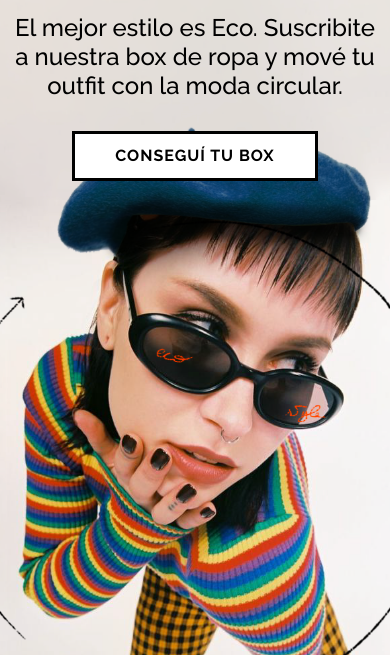
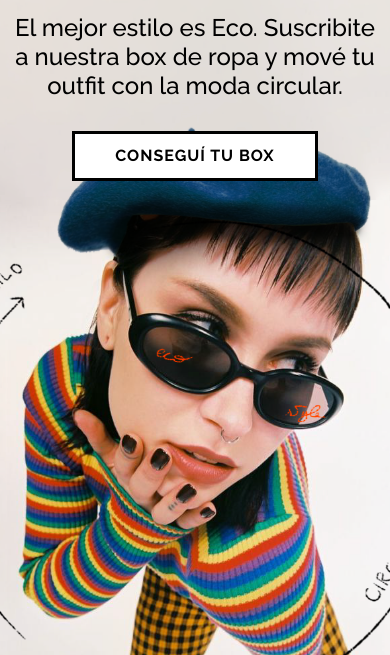
Before and after one commit to florcorte/ecostyle-florcorte, a plain HTML site: page index.html in a window 390 px wide. Shown: the part 189-844 px from the top of the page. Drawn offline with Linux system fonts and the light colour scheme.

Commit message:
hero con cositas mobile
hero con cositas mobile

```diff
--- a/assets/css/style.css
+++ b/assets/css/style.css
@@ -573,7 +573,7 @@ section {
     width: 100%;
     height: 100vh;
     padding: 200px 0px 355px 0px;
-    background: url(../img/home/mobile\ hero\ sin\ cositas\ borrar\ despues.png) top center no-repeat;
+    background: url(../img/home/hero\ mobile.png) top center no-repeat;
     background-size: cover;
   }
 
```
